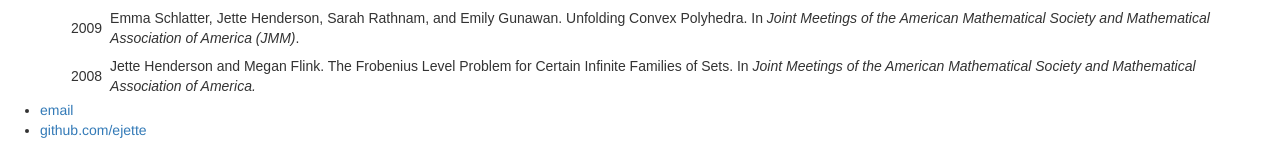
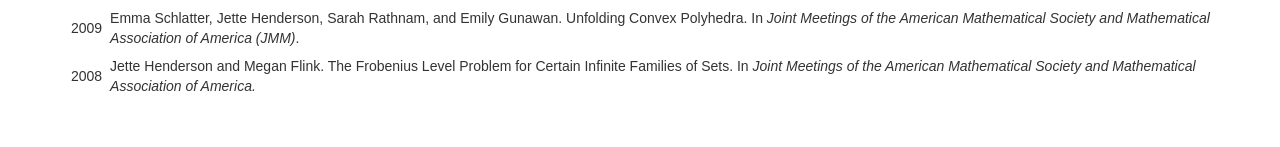
Before and after one commit to ejette/ejette.github.io, a Jekyll site: the page index.html, which Jekyll copies as it is, in a window 1280 px wide. Shown: the part 1061-1208 px from the top of the page. Built offline with Jekyll 4.4.1, drawn with Linux system fonts in a browser that asks for light colours; nearby versions of some CDN libraries; after the commit the page ends 1161 px from its top, so only the background shows below that.

Commit message:
removed footer

```diff
--- a/index.html
+++ b/index.html
@@ -124,11 +124,5 @@
     </div>
 </div>
 
-			<footer>
-	    		<ul>
-	        		<li><a href="mailto:jette@ices.utexas.edu">email</a></li>
-	        		<li><a href="https://github.com/ejette">github.com/ejette</a></li>
-				</ul>
-			</footer>
 		</body>
 	</html>
```
